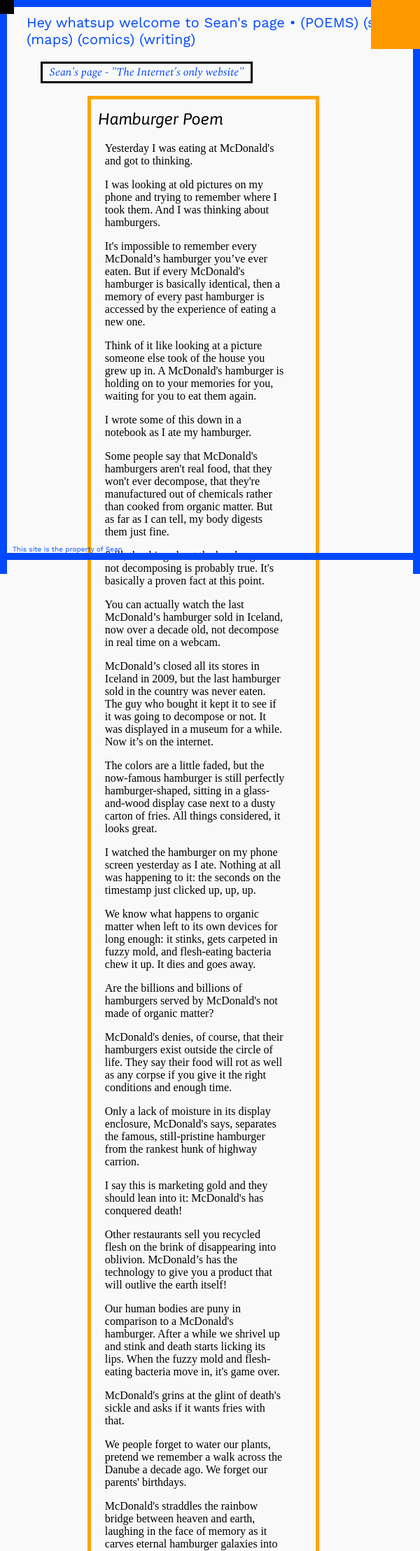
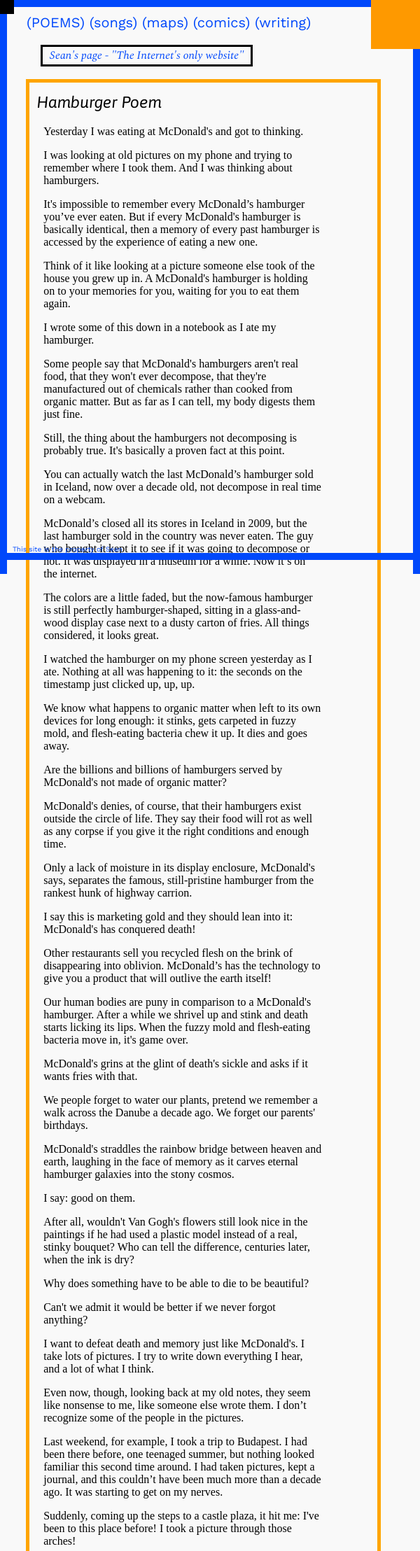
Before and after one commit to stqu/seans-page, a PHP site: page /hamburger-poem.html in a window 600 px wide. Shown: the top 2216 px of the page at 70% size. Run offline with PHP 8.4, Linux system fonts and the light colour scheme; some web fonts are replaced.

Commit message:
orange box is now responsive

```diff
--- a/code/ala-moana.html
+++ b/code/ala-moana.html
@@ -22,7 +22,7 @@
 <div class='headlinecontainer'>
 <div class='headline'>
 <p>
-Hey whatsup welcome to <a href='index.html'>Sean's page</a> &bull; <a href='poems.html'>(POEMS)</a> <a href='songs.html'>(songs)</a> <a href='maps.html'>(maps)</a> <a href='comics.html'>(comics)</a> <a href='writing.html'>(writing)</a>
+<a href='poems.html'>(POEMS)</a> <a href='songs.html'>(songs)</a> <a href='maps.html'>(maps)</a> <a href='comics.html'>(comics)</a> <a href='writing.html'>(writing)</a>
 </p>
 </div>
 </div>
--- a/code/christmas-in-utah.html
+++ b/code/christmas-in-utah.html
@@ -22,7 +22,7 @@
 <div class='headlinecontainer'>
 <div class='headline'>
 <p>
-Hey whatsup welcome to <a href='index.html'>Sean's page</a> &bull; <a href='poems.html'>(POEMS)</a> <a href='songs.html'>(songs)</a> <a href='maps.html'>(maps)</a> <a href='comics.html'>(comics)</a> <a href='writing.html'>(writing)</a>
+<a href='poems.html'>(POEMS)</a> <a href='songs.html'>(songs)</a> <a href='maps.html'>(maps)</a> <a href='comics.html'>(comics)</a> <a href='writing.html'>(writing)</a>
 </p>
 </div>
 </div>
--- a/code/comics.html
+++ b/code/comics.html
@@ -23,7 +23,7 @@
 <div class='headlinecontainer'>
 <div class='headline'>
 <p>
-Hey whatsup welcome to <a href='index.html'>Sean's page</a> &bull; <a href='poems.html'>(poems)</a> <a href='songs.html'>(songs)</a> <a href='maps.html'>(maps)</a> <a href='comics.html'>(COMICS)</a> <a href='writing.html'>(writing)</a>
+<a href='poems.html'>(poems)</a> <a href='songs.html'>(songs)</a> <a href='maps.html'>(maps)</a> <a href='comics.html'>(COMICS)</a> <a href='writing.html'>(writing)</a>
 </p>
 </div>
 </div>
--- a/code/hamburger-poem.html
+++ b/code/hamburger-poem.html
@@ -23,7 +23,7 @@
 <div class='headlinecontainer'>
 <div class='headline'>
 <p>
-Hey whatsup welcome to <a href='index.html'>Sean's page</a> &bull; <a href='poems.html'>(POEMS)</a> <a href='songs.html'>(songs)</a> <a href='maps.html'>(maps)</a> <a href='comics.html'>(comics)</a> <a href='writing.html'>(writing)</a>
+<a href='poems.html'>(POEMS)</a> <a href='songs.html'>(songs)</a> <a href='maps.html'>(maps)</a> <a href='comics.html'>(comics)</a> <a href='writing.html'>(writing)</a>
 </p>
 </div>
 </div>
--- a/code/index.html
+++ b/code/index.html
@@ -8,7 +8,7 @@
 
 <title>SEAN'S PAGE</title>
 <meta name="viewport" content="width=device-width, initial-scale=1, shrink-to-fit=no">
->
+
 </head>
 
 <body>
@@ -23,7 +23,7 @@
 <div class='headlinecontainer'>
 <div class='headline'>
 <p>
-<span class='navbar'>Hey whatsup welcome to <a href='index.html'>Sean's page</a> &bull; </span><a href='poems.html'>(poems)</a> <a href='songs.html'>(songs)</a> <a href='maps.html'>(maps)</a> <a href='comics.html'>(comics)</a> <a href='writing.html'>(writing)</a>
+</span><a href='poems.html'>(poems)</a> <a href='songs.html'>(songs)</a> <a href='maps.html'>(maps)</a> <a href='comics.html'>(comics)</a> <a href='writing.html'>(writing)</a>
 </p>
 </div>
 </div>
--- a/code/maps.html
+++ b/code/maps.html
@@ -23,7 +23,7 @@
 <div class='headlinecontainer'>
 <div class='headline'>
 <p>
-Hey whatsup welcome to <a href='index.html'>Sean's page</a> &bull; <a href='poems.html'>(poems)</a> <a href='songs.html'>(songs)</a> <a href='maps.html'>(MAPS)</a> <a href='comics.html'>(comics)</a> <a href='writing.html'>(writing)</a>
+<a href='poems.html'>(poems)</a> <a href='songs.html'>(songs)</a> <a href='maps.html'>(MAPS)</a> <a href='comics.html'>(comics)</a> <a href='writing.html'>(writing)</a>
 </p>
 </div>
 </div>
--- a/code/poem_template.html
+++ b/code/poem_template.html
@@ -22,7 +22,7 @@
 <div class='headlinecontainer'>
 <div class='headline'>
 <p>
-Hey whatsup welcome to <a href='index.html'>Sean's page</a> &bull; <a href='poems.html'>(POEMS)</a> <a href='songs.html'>(songs)</a> <a href='maps.html'>(maps)</a> <a href='comics.html'>(comics)</a> <a href='writing.html'>(writing)</a>
+<a href='poems.html'>(POEMS)</a> <a href='songs.html'>(songs)</a> <a href='maps.html'>(maps)</a> <a href='comics.html'>(comics)</a> <a href='writing.html'>(writing)</a>
 </p>
 </div>
 </div>
--- a/code/poems.html
+++ b/code/poems.html
@@ -23,7 +23,7 @@
 <div class='headlinecontainer'>
 <div class='headline'>
 <p>
-<span class='navbar'>Hey whatsup welcome to <a href='index.html'>Sean's page</a> &bull; </span><a href='poems.html'>(POEMS)</a> <a href='songs.html'>(songs)</a> <a href='maps.html'>(maps)</a> <a href='comics.html'>(comics)</a> <a href='writing.html'>(writing)</a>
+<a href='poems.html'>(POEMS)</a> <a href='songs.html'>(songs)</a> <a href='maps.html'>(maps)</a> <a href='comics.html'>(comics)</a> <a href='writing.html'>(writing)</a>
 </p>
 </div>
 </div>
--- a/code/songs.html
+++ b/code/songs.html
@@ -23,7 +23,7 @@
 <div class='headlinecontainer'>
 <div class='headline'>
 <p>
-Hey whatsup welcome to <a href='index.html'>Sean's page</a> &bull; <a href='poems.html'>(poems)</a> <a href='songs.html'>(SONGS)</a> <a href='maps.html'>(maps)</a> <a href='comics.html'>(comics)</a> <a href='writing.html'>(writing)</a>
+<a href='poems.html'>(poems)</a> <a href='songs.html'>(SONGS)</a> <a href='maps.html'>(maps)</a> <a href='comics.html'>(comics)</a> <a href='writing.html'>(writing)</a>
 </p>
 </div>
 </div>
--- a/code/stylesheets/sqstyle-hamburger-poem.css
+++ b/code/stylesheets/sqstyle-hamburger-poem.css
@@ -1,7 +1,19 @@
 body {
-    background-color: #f9f9f9;
+  background-color: #f9f9f9;
 
 }
+
+@media screen and (min-width: 600px){
+body {
+    background-image: url('file:///Users/sean/Documents/webdev/seans-page/media/mat2.png');
+    background-repeat: no-repeat;
+    background-attachment: fixed;
+    background-position: 60px 155px;
+    background-size: 10%;
+    background-color:#f9f9f9;
+    }
+}
+
 /* old color#  */
 
 p {
@@ -187,6 +199,19 @@ div.content {
 
 }
 
+@media screen and (max-width: 600px){
+div.content {
+    margin-left: 5%;
+    margin-right: 5%;
+    width: 85%;
+    height: auto;
+    border: 5px solid Orange;
+    color: #0048fb;
+    font-family: 'Cutive Mono', monospace;
+    }
+}
+
+
 a:link {
   color: #0048fb;
   text-decoration: none;
--- a/code/writing.html
+++ b/code/writing.html
@@ -23,7 +23,7 @@
 <div class='headlinecontainer'>
 <div class='headline'>
 <p>
-Hey whatsup welcome to <a href='index.html'>Sean's page</a> &bull; <a href='poems.html'>(poems)</a> <a href='songs.html'>(songs)</a> <a href='maps.html'>(maps)</a> <a href='comics.html'>(comics)</a> <a href='writing.html'>(WRITING)</a>
+<a href='poems.html'>(poems)</a> <a href='songs.html'>(songs)</a> <a href='maps.html'>(maps)</a> <a href='comics.html'>(comics)</a> <a href='writing.html'>(WRITING)</a>
 </p>
 </div>
 </div>
```
Also changed, not shown: code/stylesheets/sqstyle-christmas-in-utah.css (+26 -1 lines).
